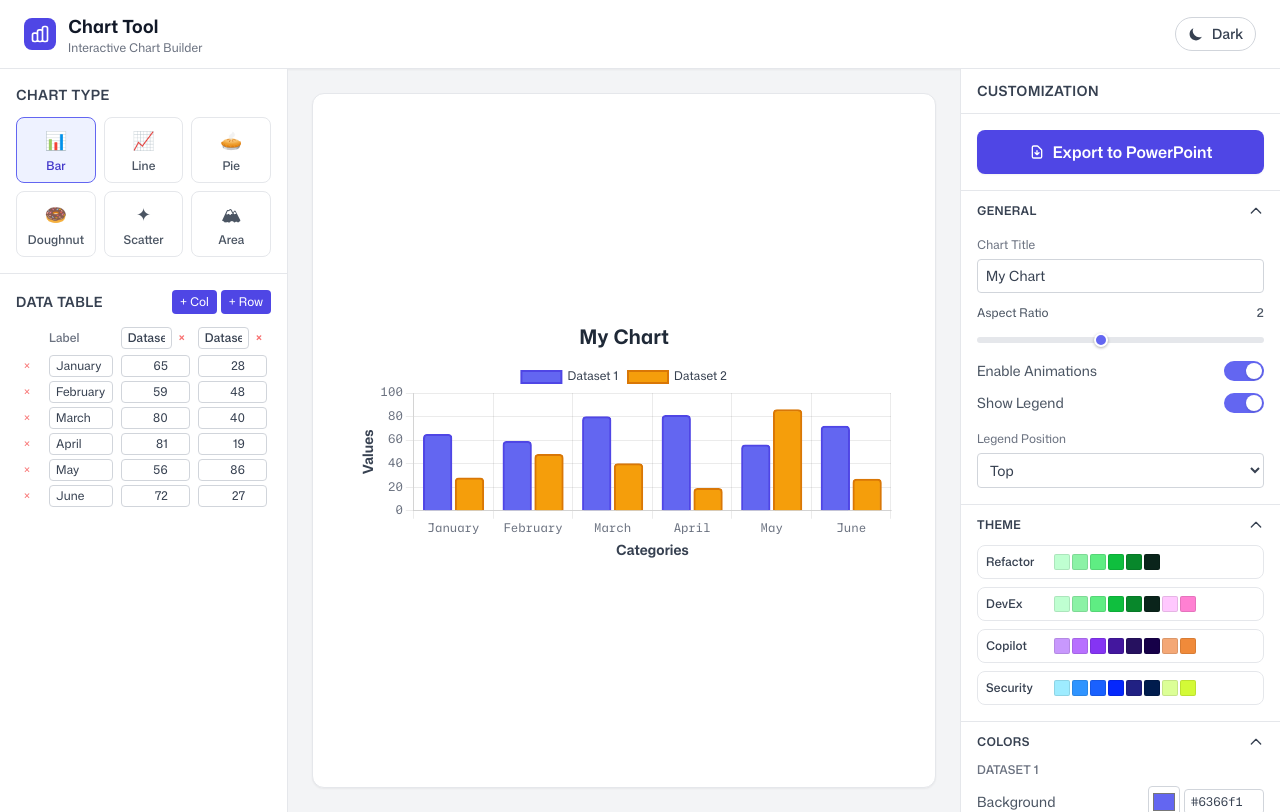
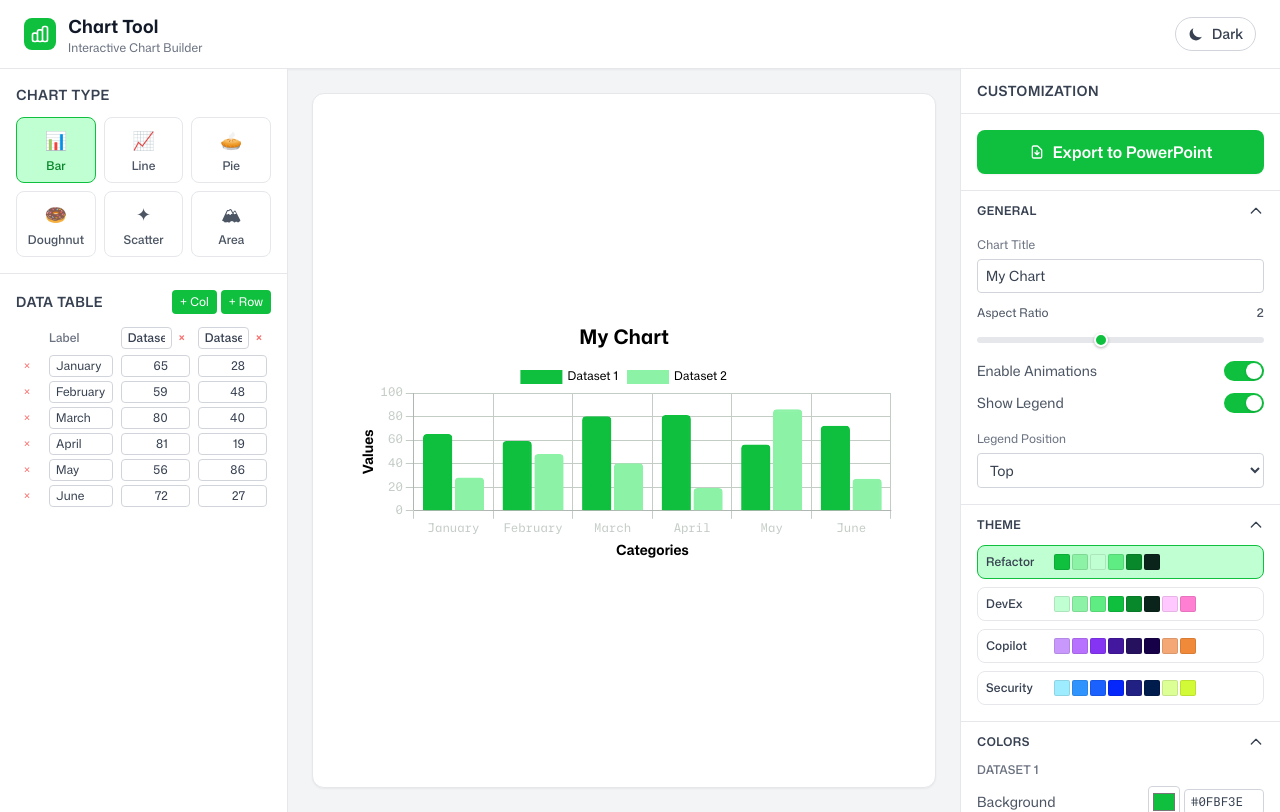
Before and after one commit to attpham/chart-tool, a React (Vite) app: page / in a window 1280 px wide. Built offline with nearby package versions, Linux system fonts and the light colour scheme.

Commit message:
Set Refactor as default palette and apply green accent to app UI
Co-authored-by: attpham <61766153+attpham@users.noreply.github.com>

```diff
--- a/src/App.tsx
+++ b/src/App.tsx
@@ -61,7 +61,7 @@ export default function App() {
       {/* Header */}
       <header className="bg-white dark:bg-gray-800 shadow-sm border-b border-gray-200 dark:border-gray-700 px-6 py-3 flex items-center justify-between">
         <div className="flex items-center gap-3">
-          <div className="w-8 h-8 bg-indigo-600 rounded-lg flex items-center justify-center">
+          <div className="w-8 h-8 bg-accent rounded-lg flex items-center justify-center">
             <svg className="w-5 h-5 text-white" fill="none" stroke="currentColor" viewBox="0 0 24 24">
               <path strokeLinecap="round" strokeLinejoin="round" strokeWidth={2} d="M9 19v-6a2 2 0 00-2-2H5a2 2 0 00-2 2v6a2 2 0 002 2h2a2 2 0 002-2zm0 0V9a2 2 0 012-2h2a2 2 0 012 2v10m-6 0a2 2 0 002 2h2a2 2 0 002-2m0 0V5a2 2 0 012-2h2a2 2 0 012 2v14a2 2 0 01-2 2h-2a2 2 0 01-2-2z" />
             </svg>
--- a/src/components/ChartPreview.tsx
+++ b/src/components/ChartPreview.tsx
@@ -93,8 +93,8 @@ export const ChartPreview: React.FC<ChartPreviewProps> = ({
           return {
             label: ds.label,
             data: ds.data.map((y, x) => ({ x, y: y ?? 0 })),
-            backgroundColor: bgColor || '#6366f1',
-            borderColor: typeof cfg?.borderColor === 'string' ? cfg.borderColor : '#4f46e5',
+            backgroundColor: bgColor || '#0FBF3E',
+            borderColor: typeof cfg?.borderColor === 'string' ? cfg.borderColor : '#08872B',
             borderWidth: cfg?.borderWidth ?? 2,
             pointStyle: customization.lineConfig.pointStyle as string,
             pointRadius: customization.lineConfig.pointRadius,
@@ -119,8 +119,8 @@ export const ChartPreview: React.FC<ChartPreviewProps> = ({
         const baseDataset = {
           label: ds.label,
           data: ds.data.map(d => d ?? 0),
-          backgroundColor: bgColor || '#6366f1',
-          borderColor: typeof cfg?.borderColor === 'string' ? cfg.borderColor : '#4f46e5',
+          backgroundColor: bgColor || '#0FBF3E',
+          borderColor: typeof cfg?.borderColor === 'string' ? cfg.borderColor : '#08872B',
           borderWidth: cfg?.borderWidth ?? 2,
         };
 
--- a/src/components/ChartTypeSelector.tsx
+++ b/src/components/ChartTypeSelector.tsx
@@ -28,8 +28,8 @@ export const ChartTypeSelector: React.FC<ChartTypeSelectorProps> = ({ selectedTy
             onClick={() => onChange(type)}
             className={`flex flex-col items-center gap-1 p-2 rounded-lg border text-xs font-medium transition-all ${
               selectedType === type
-                ? 'border-indigo-500 bg-indigo-50 dark:bg-indigo-900/30 text-indigo-700 dark:text-indigo-300'
-                : 'border-gray-200 dark:border-gray-600 bg-white dark:bg-gray-700 text-gray-600 dark:text-gray-300 hover:border-indigo-300 hover:bg-indigo-50/50 dark:hover:bg-indigo-900/20'
+                ? 'border-accent bg-accent-1 dark:bg-accent-6/40 text-accent-5 dark:text-accent-2'
+                : 'border-gray-200 dark:border-gray-600 bg-white dark:bg-gray-700 text-gray-600 dark:text-gray-300 hover:border-accent-3 hover:bg-accent-1/50 dark:hover:bg-accent-6/20'
             }`}
           >
             <span className="text-lg">{icon}</span>
--- a/src/components/CustomizationPanel.tsx
+++ b/src/components/CustomizationPanel.tsx
@@ -54,7 +54,7 @@ const Slider: React.FC<SliderProps> = ({ label, value, min, max, step = 1, onCha
       step={step}
       value={value}
       onChange={e => onChange(Number(e.target.value))}
-      className="w-full h-1.5 rounded-full appearance-none bg-gray-200 dark:bg-gray-600 accent-indigo-500"
+      className="w-full h-1.5 rounded-full appearance-none bg-gray-200 dark:bg-gray-600 accent-accent"
     />
   </div>
 );
@@ -69,7 +69,7 @@ const Toggle: React.FC<ToggleProps> = ({ label, checked, onChange }) => (
   <label className="flex items-center justify-between cursor-pointer">
     <span className="text-sm text-gray-600 dark:text-gray-400">{label}</span>
     <div
-      className={`relative w-10 h-5 rounded-full transition-colors ${checked ? 'bg-indigo-500' : 'bg-gray-300 dark:bg-gray-600'}`}
+      className={`relative w-10 h-5 rounded-full transition-colors ${checked ? 'bg-accent' : 'bg-gray-300 dark:bg-gray-600'}`}
       onClick={() => onChange(!checked)}
     >
       <div className={`absolute top-0.5 left-0.5 w-4 h-4 bg-white rounded-full shadow transition-transform ${checked ? 'translate-x-5' : ''}`} />
@@ -212,7 +212,7 @@ export const CustomizationPanel: React.FC<CustomizationPanelProps> = ({
               onClick={() => onApplyPalette(palette.id)}
               className={`w-full flex items-center gap-3 p-2 rounded-lg border transition-colors text-left ${
                 customization.selectedPalette === palette.id
-                  ? 'border-indigo-500 bg-indigo-50 dark:bg-indigo-900/20'
+                  ? 'border-accent bg-accent-1 dark:bg-accent-6/20'
                   : 'border-gray-200 dark:border-gray-600 hover:bg-gray-50 dark:hover:bg-gray-700/50'
               }`}
             >
--- a/src/components/DataTable.tsx
+++ b/src/components/DataTable.tsx
@@ -46,14 +46,14 @@ export const DataTable: React.FC<DataTableProps> = ({
         <div className="flex gap-1">
           <button
             onClick={onAddColumn}
-            className="px-2 py-1 text-xs bg-indigo-600 hover:bg-indigo-700 text-white rounded transition-colors"
+            className="px-2 py-1 text-xs bg-accent hover:bg-accent-5 text-white rounded transition-colors"
             title="Add dataset column"
           >
             + Col
           </button>
           <button
             onClick={onAddRow}
-            className="px-2 py-1 text-xs bg-indigo-600 hover:bg-indigo-700 text-white rounded transition-colors"
+            className="px-2 py-1 text-xs bg-accent hover:bg-accent-5 text-white rounded transition-colors"
             title="Add data row"
           >
             + Row
--- a/src/components/ExportButton.tsx
+++ b/src/components/ExportButton.tsx
@@ -25,7 +25,7 @@ export const ExportButton: React.FC<ExportButtonProps> = ({ onExport }) => {
       <button
         onClick={handleExport}
         disabled={isExporting}
-        className="w-full flex items-center justify-center gap-2 px-4 py-2.5 bg-indigo-600 hover:bg-indigo-700 disabled:bg-indigo-400 text-white font-semibold rounded-lg transition-colors shadow-sm"
+        className="w-full flex items-center justify-center gap-2 px-4 py-2.5 bg-accent hover:bg-accent-5 disabled:bg-accent-3 text-white font-semibold rounded-lg transition-colors shadow-sm"
       >
         {isExporting ? (
           <>
--- a/src/data/palettes.ts
+++ b/src/data/palettes.ts
@@ -17,7 +17,7 @@ export const PALETTES: ColorPalette[] = [
   {
     id: 'refactor',
     name: 'Refactor',
-    colors: ['#BFFFD1', '#8CF2A6', '#5FED83', '#0FBF3E', '#08872B', '#0A241B'],
+    colors: ['#0FBF3E', '#8CF2A6', '#BFFFD1', '#5FED83', '#08872B', '#0A241B'],
   },
   {
     id: 'devex',
--- a/src/index.css
+++ b/src/index.css
@@ -56,7 +56,7 @@
     width: 14px;
     height: 14px;
     border-radius: 50%;
-    background: #6366f1;
+    background: #0FBF3E;
     cursor: pointer;
     border: 2px solid white;
     box-shadow: 0 1px 3px rgba(0,0,0,0.3);
@@ -66,7 +66,7 @@
     width: 14px;
     height: 14px;
     border-radius: 50%;
-    background: #6366f1;
+    background: #0FBF3E;
     cursor: pointer;
     border: 2px solid white;
     box-shadow: 0 1px 3px rgba(0,0,0,0.3);
--- a/src/utils/chartDefaults.ts
+++ b/src/utils/chartDefaults.ts
@@ -1,26 +1,17 @@
 import { ChartCustomization, ChartData, DatasetConfig } from '../types/chart';
+import { SEMANTIC_COLORS } from '../data/palettes';
 
+// Refactor palette colors: Green 4 primary, Green 2 secondary, then remaining greens
 export const DEFAULT_COLORS = [
-  '#6366f1',
-  '#f59e0b',
-  '#10b981',
-  '#ef4444',
-  '#3b82f6',
-  '#8b5cf6',
-  '#ec4899',
-  '#14b8a6',
+  '#0FBF3E', // Green 4 (primary)
+  '#8CF2A6', // Green 2 (secondary)
+  '#BFFFD1', // Green 1
+  '#5FED83', // Green 3
+  '#08872B', // Green 5
+  '#0A241B', // Green 6
 ];
 
-export const DEFAULT_BORDER_COLORS = [
-  '#4f46e5',
-  '#d97706',
-  '#059669',
-  '#dc2626',
-  '#2563eb',
-  '#7c3aed',
-  '#db2777',
-  '#0d9488',
-];
+export const DEFAULT_BORDER_COLORS = DEFAULT_COLORS;
 
 export function createDefaultDatasetConfig(index: number, label: string): DatasetConfig {
   return {
@@ -50,10 +41,10 @@ export const DEFAULT_CHART_DATA: ChartData = {
 
 export const DEFAULT_CUSTOMIZATION: ChartCustomization = {
   title: 'My Chart',
-  titleFont: { family: 'Mona Sans', size: 20, weight: 'bold', color: '#1f2937' },
-  axisLabelFont: { family: 'Mona Sans', size: 14, weight: 'bold', color: '#374151' },
-  tickLabelFont: { family: 'Mona Sans Mono', size: 12, weight: 'normal', color: '#6b7280' },
-  legendFont: { family: 'Mona Sans', size: 12, weight: 'normal', color: '#374151' },
+  titleFont: { family: 'Mona Sans', size: 20, weight: 'bold', color: SEMANTIC_COLORS.black },
+  axisLabelFont: { family: 'Mona Sans', size: 14, weight: 'bold', color: SEMANTIC_COLORS.black },
+  tickLabelFont: { family: 'Mona Sans Mono', size: 12, weight: 'normal', color: SEMANTIC_COLORS.gray3 },
+  legendFont: { family: 'Mona Sans', size: 12, weight: 'normal', color: SEMANTIC_COLORS.black },
   showLegend: true,
   legendPosition: 'top',
   showGridlines: true,
@@ -81,4 +72,5 @@ export const DEFAULT_CUSTOMIZATION: ChartCustomization = {
     createDefaultDatasetConfig(0, 'Dataset 1'),
     createDefaultDatasetConfig(1, 'Dataset 2'),
   ],
+  selectedPalette: 'refactor',
 };
--- a/tailwind.config.ts
+++ b/tailwind.config.ts
@@ -13,6 +13,17 @@ export default {
         display: ['"Mona Sans Display"', 'sans-serif'],
         mono: ['"Mona Sans Mono"', 'monospace'],
       },
+      colors: {
+        accent: {
+          DEFAULT: '#0FBF3E',
+          1: '#BFFFD1',
+          2: '#8CF2A6',
+          3: '#5FED83',
+          4: '#0FBF3E',
+          5: '#08872B',
+          6: '#0A241B',
+        },
+      },
     },
   },
   plugins: [],
```
